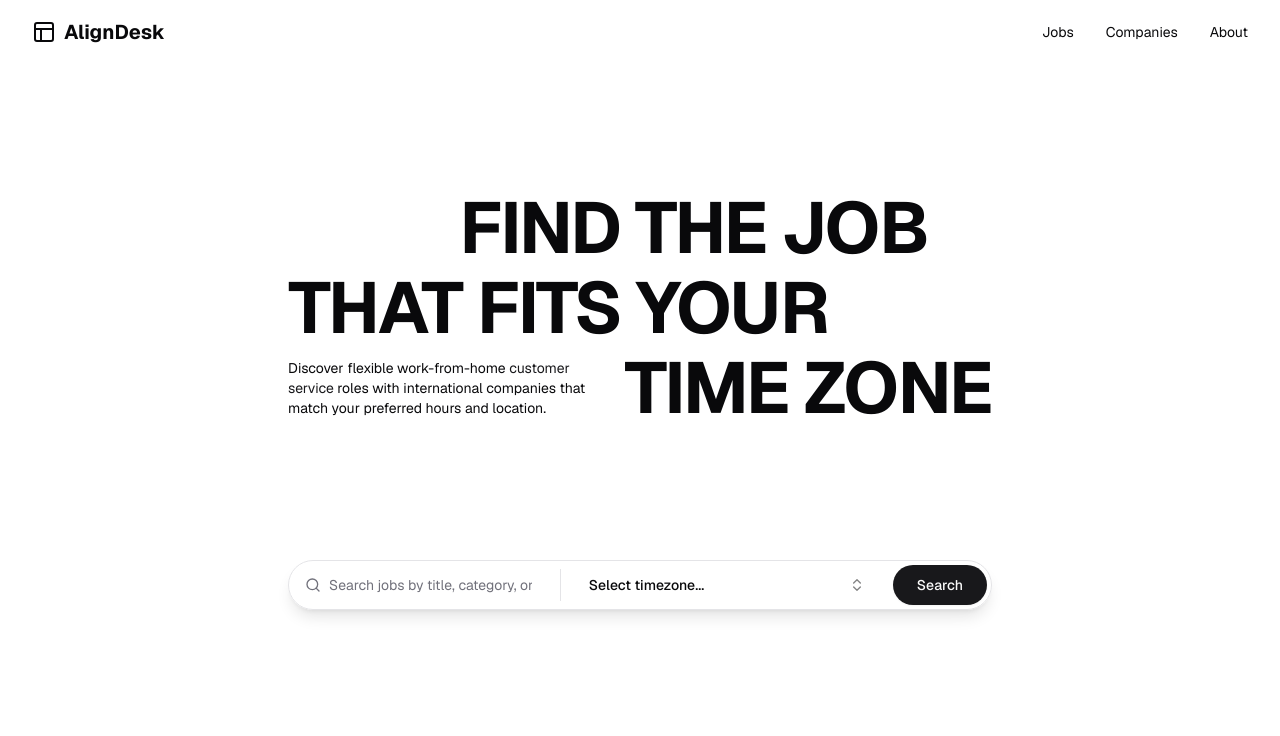
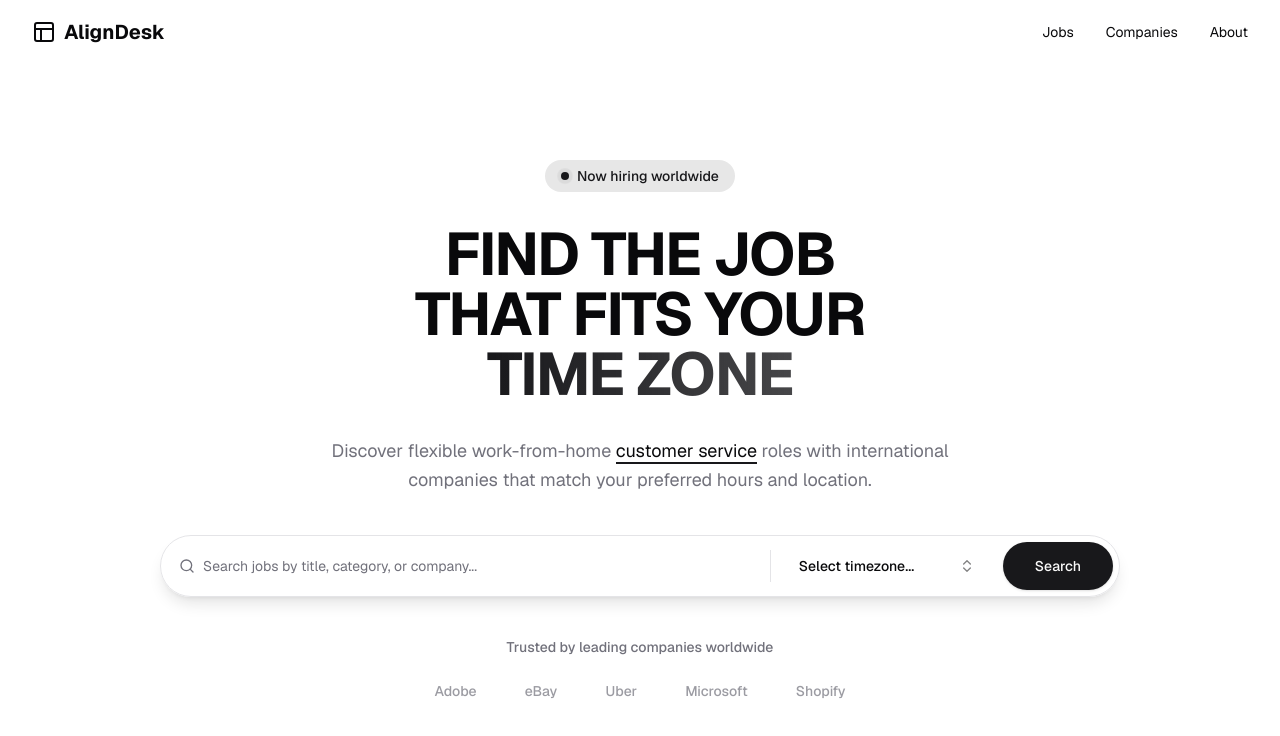
Before and after one commit to katsuragawaa/aligndesk, a Next.js app: page / in a window 1280 px wide. Shown: the top 736 px of the page. Built offline with nearby package versions, Linux system fonts and the light colour scheme.

Commit message:
feat: enhance home page layout and styling for improved user experience

```diff
--- a/app/page.tsx
+++ b/app/page.tsx
@@ -46,34 +46,46 @@ export default function Home() {
   const [value, setValue] = useState("");
 
   return (
-    <div className="min-h-screen">
-      <section className="grid min-h-[calc(100vh-4rem)] items-start">
-        <div className="mx-auto w-full max-w-3xl px-4 py-32 sm:px-6 lg:px-8">
-          <div className="flex flex-col gap-2">
-            <h1 className="flex w-full flex-col gap-2 text-4xl font-bold tracking-tight sm:text-7xl">
-              <span className="pr-16 text-right">FIND THE JOB</span>
-              <span className="text-left">THAT FITS YOUR</span>
-              <div className="flex items-center gap-8">
-                <div className="text-sm font-normal tracking-normal">
-                  <p>
+    <div className="bg-background min-h-screen">
+      <section className="relative overflow-hidden pt-16 md:pt-24">
+        <div className="mx-auto w-full max-w-5xl px-4 sm:px-6 lg:px-8">
+          <div className="flex flex-col items-center space-y-10">
+            <div className="flex w-full flex-col items-center">
+              <div className="bg-primary/10 text-primary inline-flex items-center gap-2 rounded-full px-4 py-1.5 text-sm font-medium">
+                <span className="relative flex h-2 w-2">
+                  <span className="bg-primary absolute inline-flex h-full w-full animate-ping rounded-full opacity-75"></span>
+                  <span className="bg-primary relative inline-flex h-2 w-2 rounded-full"></span>
+                </span>
+                Now hiring worldwide
+              </div>
+              <h1 className="mt-8 text-center text-4xl font-bold tracking-tight sm:text-6xl">
+                FIND THE JOB
+                <br />
+                THAT FITS YOUR
+                <br />
+                <span className="from-primary to-primary/80 bg-gradient-to-r bg-clip-text text-transparent">
+                  TIME ZONE
+                </span>
+              </h1>
+              <div className="mt-8 max-w-2xl text-center">
+                <p className="text-muted-foreground text-lg leading-relaxed">
                   Discover flexible work-from-home{" "}
-                    <span className="after:bg-primary text-primary relative after:absolute after:bottom-0 after:left-0 after:h-0.5 after:w-full">
+                  <span className="text-foreground after:bg-primary relative after:absolute after:-bottom-0.5 after:left-0 after:h-0.5 after:w-full">
                     customer service
                   </span>{" "}
                   roles with international companies that match your preferred
                   hours and location.
                 </p>
               </div>
-                <span className="text-right whitespace-nowrap">TIME ZONE</span>
             </div>
-            </h1>
-            <form className="bg-background/80 mt-32 flex w-full items-center gap-4 rounded-full border p-1 shadow-lg backdrop-blur-sm">
+
+            <form className="bg-background/80 focus-within:border-primary/50 focus-within:ring-primary/10 relative flex w-full items-center gap-4 rounded-full border p-1.5 shadow-lg backdrop-blur-sm transition-all focus-within:ring-4 hover:shadow-xl">
               <div className="relative flex-[2]">
                 <Search className="text-muted-foreground absolute top-1/2 left-3 h-4 w-4 -translate-y-1/2" />
                 <Input
                   type="text"
                   placeholder="Search jobs by title, category, or company..."
-                  className="h-10 border-0 pl-9 text-base shadow-none focus-visible:ring-0"
+                  className="h-12 border-0 pl-9 text-base shadow-none focus-visible:ring-0"
                 />
               </div>
               <div className="bg-border h-8 w-px" />
@@ -83,7 +95,7 @@ export default function Home() {
                     variant="outline"
                     role="combobox"
                     aria-expanded={open}
-                    className="h-10 w-[300px] justify-between border-0 shadow-none"
+                    className="hover:bg-primary/5 h-12 w-[200px] justify-between border-0 shadow-none"
                   >
                     {value
                       ? timezones.find((timezone) => timezone.value === value)
@@ -92,7 +104,7 @@ export default function Home() {
                     <ChevronsUpDown className="ml-2 h-4 w-4 shrink-0 opacity-50" />
                   </Button>
                 </PopoverTrigger>
-                <PopoverContent className="w-[300px] p-0">
+                <PopoverContent className="w-[200px] p-0">
                   <Command>
                     <CommandInput placeholder="Search timezone..." />
                     <CommandEmpty>No timezone found.</CommandEmpty>
@@ -125,12 +137,29 @@ export default function Home() {
               </Popover>
               <Button
                 type="submit"
-                size="lg"
-                className="h-10 rounded-full px-6"
+                className="h-12 rounded-full px-8 font-medium shadow-sm hover:shadow-md"
               >
                 Search
               </Button>
             </form>
+
+            <div className="flex flex-col items-center gap-6">
+              <p className="text-muted-foreground text-sm font-medium">
+                Trusted by leading companies worldwide
+              </p>
+              <div className="flex items-center gap-12">
+                {["Adobe", "eBay", "Uber", "Microsoft", "Shopify"].map(
+                  (company) => (
+                    <div
+                      key={company}
+                      className="text-muted-foreground/70 hover:text-foreground text-sm font-medium transition-colors"
+                    >
+                      {company}
+                    </div>
+                  ),
+                )}
+              </div>
+            </div>
           </div>
         </div>
       </section>
```
Lines whose indentation alone changed are shown as unchanged.
